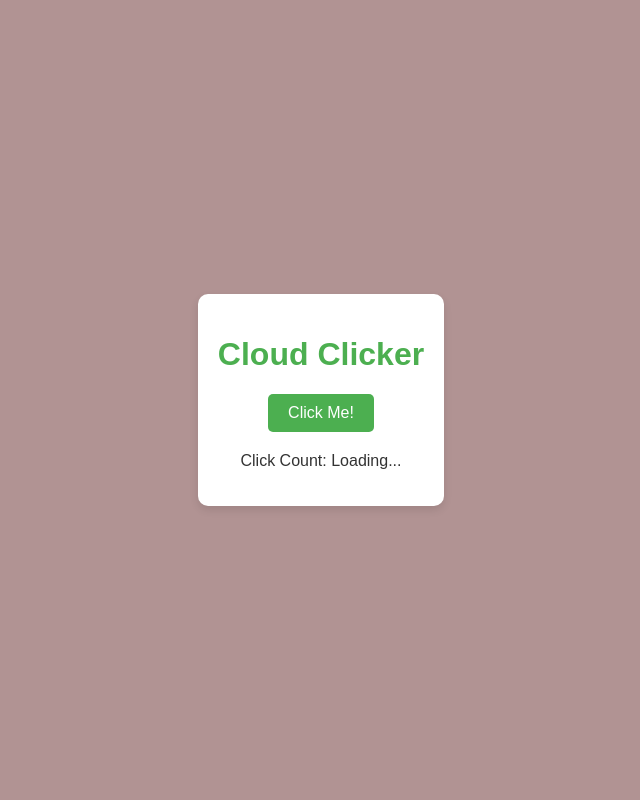
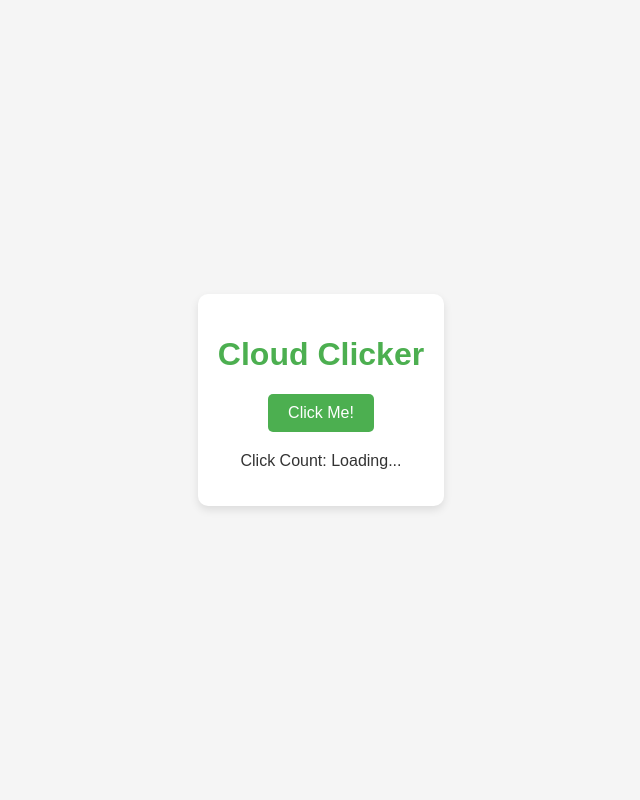
Before and after one commit to guptanirman11/click_counter, a Flask app: page / in a window 1280 px wide. Shown: the whole page, without its empty margins (319-959 px from the left). Run offline with Flask 3, Linux system fonts and the light colour scheme.

Commit message:
Updated readme, and file structure

```diff
--- a/app/application.py
+++ b/app/application.py
@@ -3,7 +3,7 @@
 from worker import PullWorker
 from queue import Queue
 import boto3
-from db import RedisClient
+from DBUtils import RedisClient
 
 # Class for Cloud Clicker Flask App
 class CloudClickerApplication:
--- a/app/static/styles.css
+++ b/app/static/styles.css
@@ -1,6 +1,6 @@
 body {
     font-family: 'Arial', sans-serif;
-    background-color: #b19393;
+    background-color: #f5f5f5;
     color: #333;
     margin: 0;
     padding: 0;
--- a/app/test_application.py
+++ b/test_app/test_application.py
@@ -1,5 +1,5 @@
 import pytest
-from application import application
+from app.application import application
 import json
 import time
 
```
Also changed, not shown: README.md, app/DBUtils.py (renamed from app/db.py), cloud_setup/cloud_setup.py (renamed from app/cloud_setup.py).
